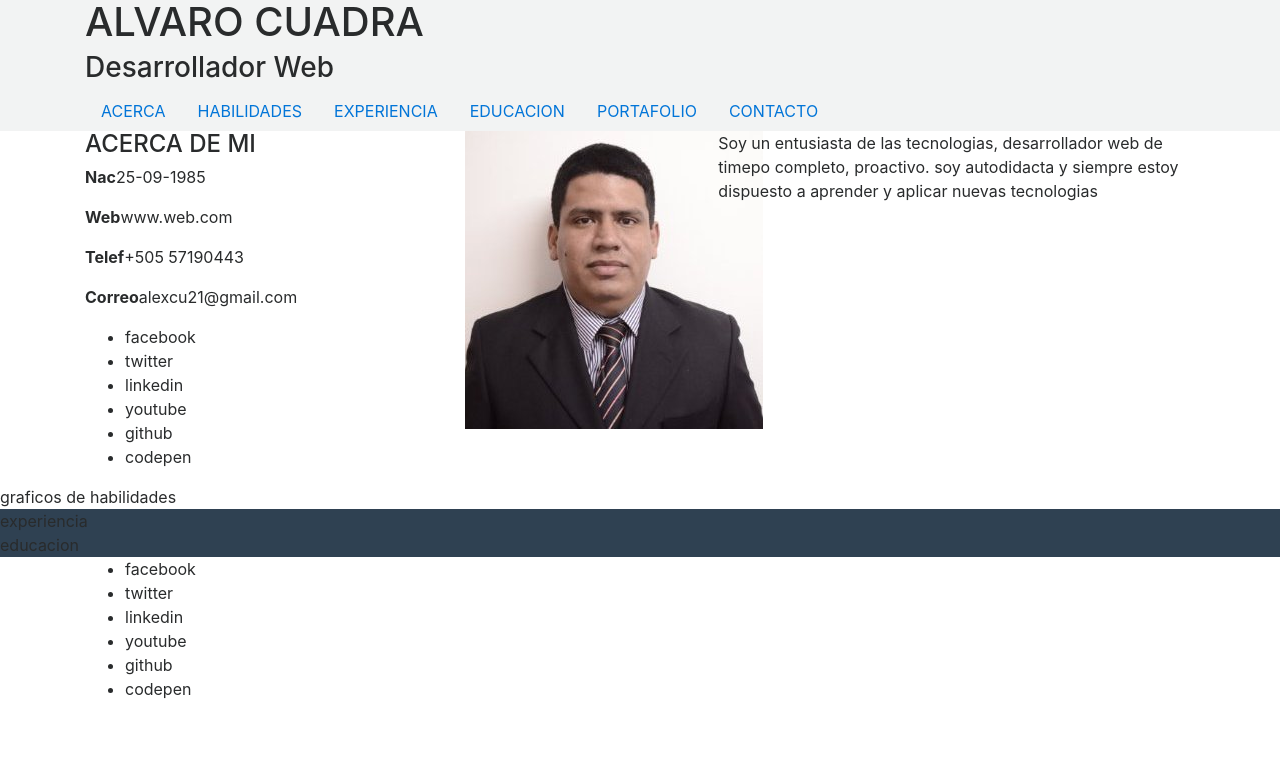
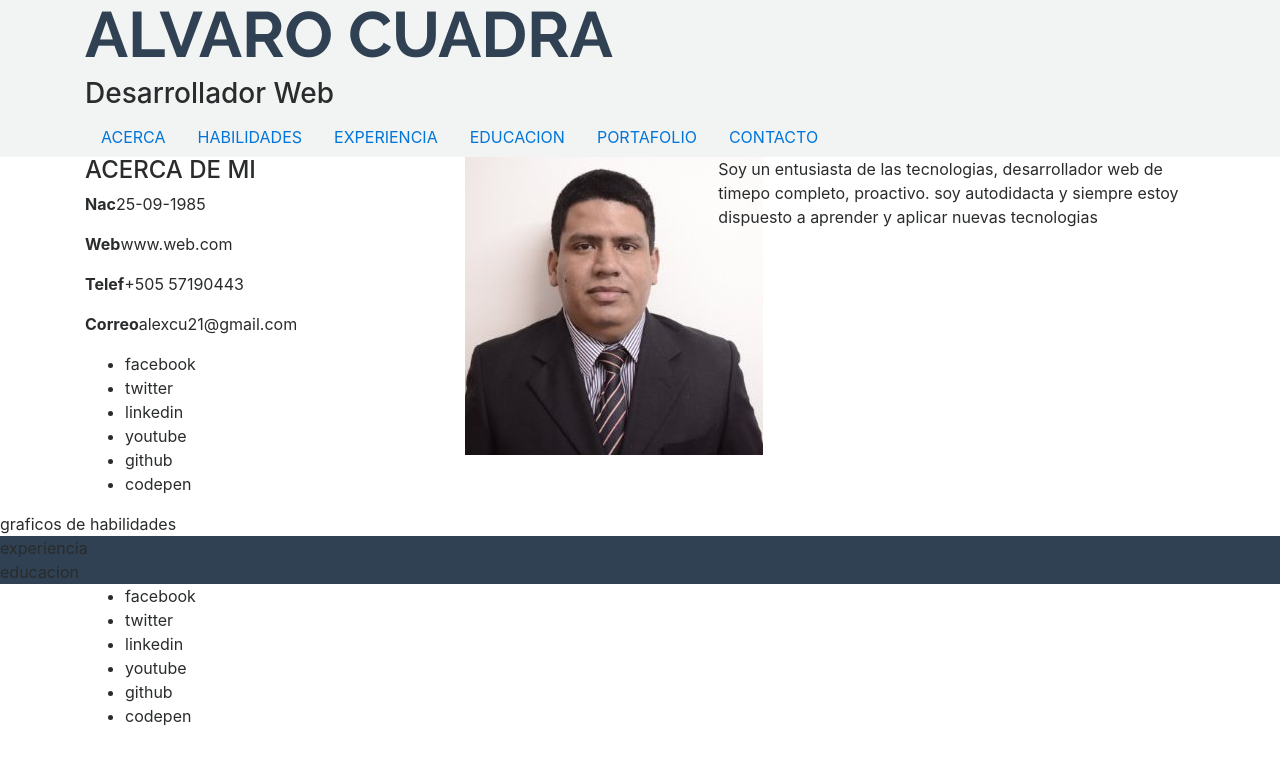
Before and after one commit to alexcuadra/curriculumweb, a plain HTML site: page index.html in a window 1280 px wide. Drawn offline with nearby package versions, Linux system fonts and the light colour scheme; a script that the page names is missing.

Commit message:
agregando fuentes tipograficas

```diff
--- a/scss/estilos.scss
+++ b/scss/estilos.scss
@@ -2,15 +2,26 @@
 ***
 ****                     Estilos propios*****************
 ***********************************************************/
+//FUENTES
+
+@import url('https://fonts.googleapis.com/css?family=Raleway:400,700,900');
+
 
 /*********************************************************
 ****              Estilos del HEADER                  ****
 **********************************************************/
 
+
 header{
     background-color: #f2f3f3;
 }
 
+header h1{
+    color: #2f4152;
+    font-family: Raleway;
+    font-weight: bold;
+    font-size: 4rem;
+}
 
 
 .experience, .education{
```
Also changed, not shown: css/estilos.css, 1 other file.
